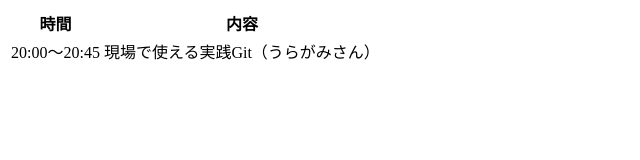
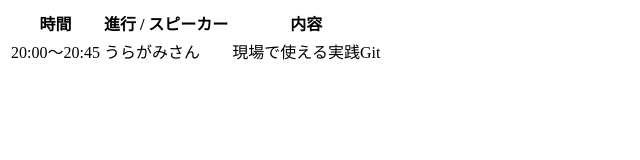
Before and after one commit to katoketa/github-training, a plain HTML site: page index.html in a window 1280 px wide. Shown: the whole page, without its empty margins (0-640 px from the left). Drawn offline with Linux system fonts and the light colour scheme.

Commit message:
Update index.html

```diff
--- a/index.html
+++ b/index.html
@@ -9,11 +9,13 @@
     <table>
         <tr>
             <th>時間</th>
+            <th>進行 / スピーカー</th>
             <th>内容</th>
         </tr>
         <tr>
             <td>20:00〜20:45</td>
-            <td>現場で使える実践Git（うらがみさん）</td>
+            <td>うらがみさん</td>
+            <td>現場で使える実践Git</td>
         </tr>
     </table>
 </body>
```
